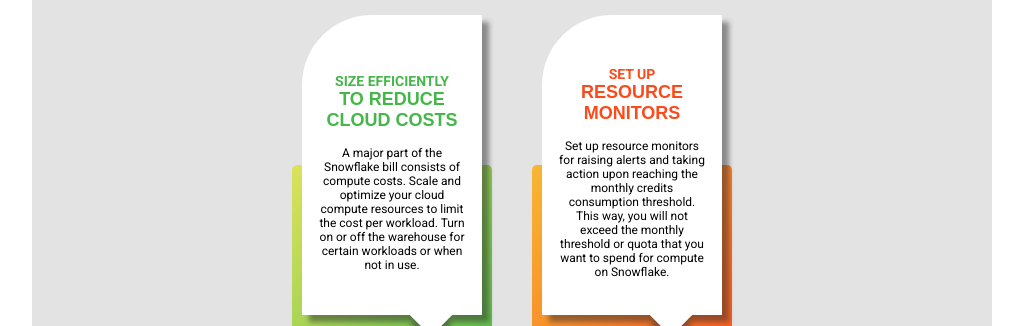
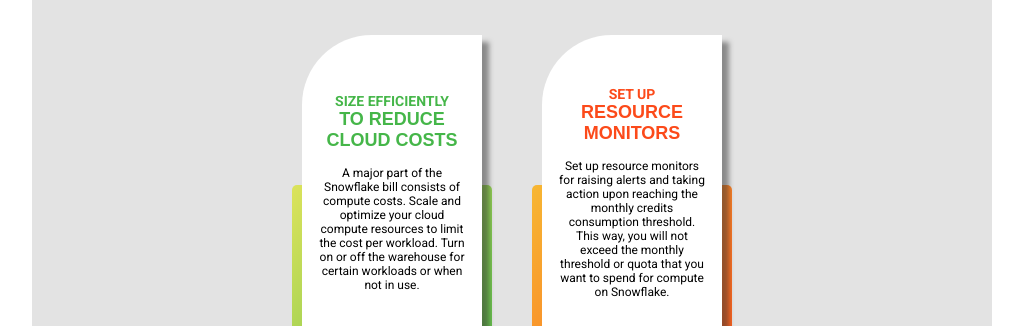
Before and after one commit to parmindersinghsebi/Infographics, a plain HTML site: page index.html in a window 1280 px wide. Shown: the part 199-525 px from the top of the page, without its empty margins (128-1151 px from the left). Drawn offline with Linux system fonts and the light colour scheme; some icons are missing.

Commit message:
Add files via upload

```diff
--- a/style.css
+++ b/style.css
@@ -215,7 +215,8 @@
       padding-left: 3%;
       padding-right: 3%;
       background: #80808038;
-      margin-top:20px;
-    margin-bottom:20px;
+      margin-top: 40px;
+      margin-bottom: 40px;
+      border-radius: 30px;
   }
 }
```
